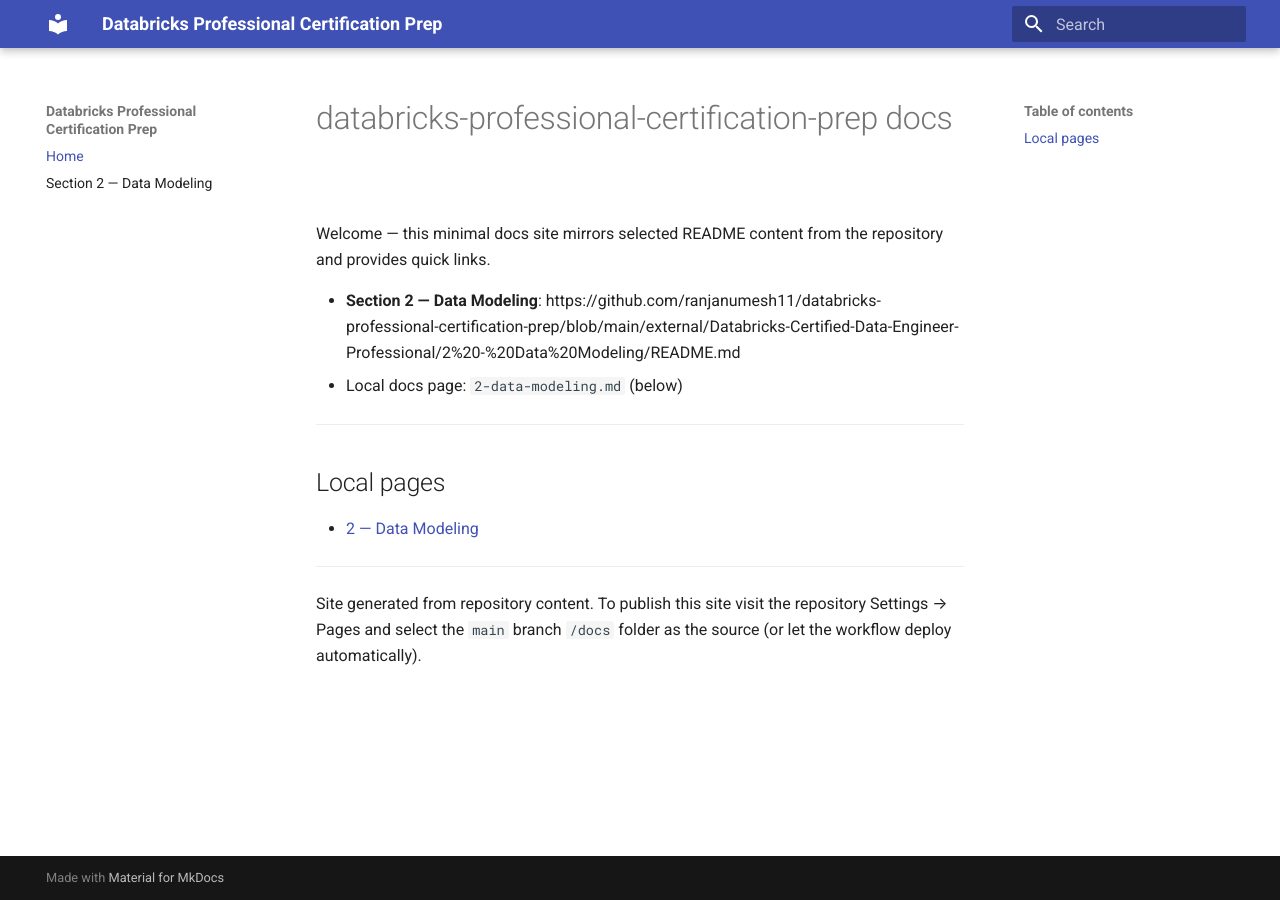
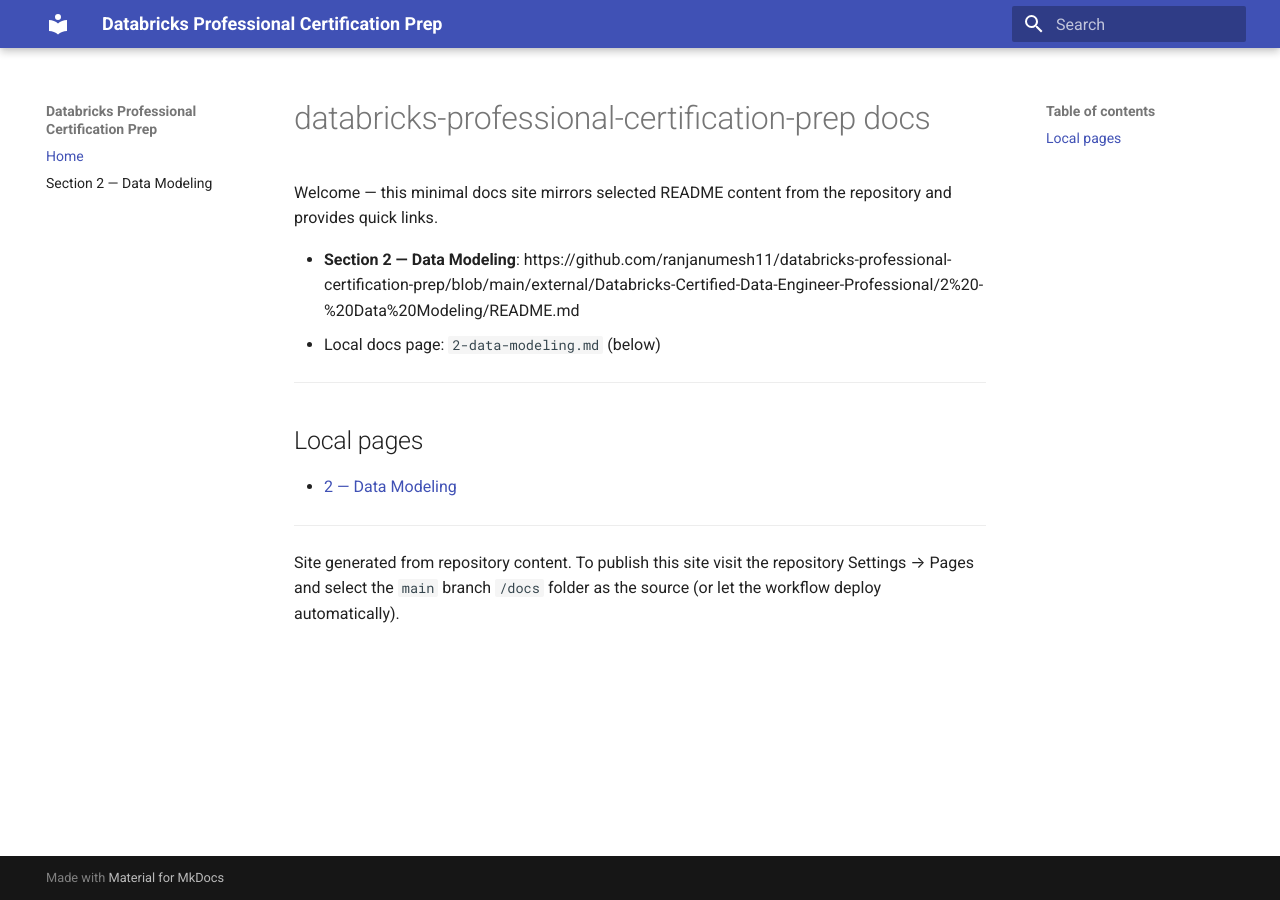
Before and after one commit to ranjanumesh11/databricks-professional-certification-prep, an MkDocs documentation site: the page built from docs/index.md, in a window 1280 px wide. Built offline with MkDocs 1.6.1 and Material for MkDocs 9.7.7, drawn with Linux system fonts in a browser that asks for light colours.

Commit message:
docs: fix markdown fences and tighten sidebar/toc widths for better table layout

```diff
--- a/docs/css/extra.css
+++ b/docs/css/extra.css
@@ -53,3 +53,35 @@
     padding: 0.45rem 0.6rem;
   }
 }
+
+/* Narrow the left navigation and right TOC to give main content more room */
+.md-sidebar,
+.md-nav--primary,
+.md-nav {
+  flex: 0 0 220px !important;
+  max-width: 220px !important;
+}
+
+/* Right-hand table of contents / toc */
+.md-content__toc,
+.md-toc,
+.md-sidebar--secondary {
+  flex: 0 0 220px !important;
+  max-width: 220px !important;
+}
+
+/* Increase overall container width so content can expand */
+.md-container {
+  max-width: 1400px !important;
+}
+
+/* Make the content column expand to use remaining space */
+.md-main {
+  min-width: 0;
+}
+
+/* Ensure code blocks within tables and details wrap properly */
+details pre, .md-content pre {
+  white-space: pre-wrap;
+  overflow-wrap: anywhere;
+}
```
Also changed, not shown: docs/2-data-modeling.md (+1 -0 lines).
